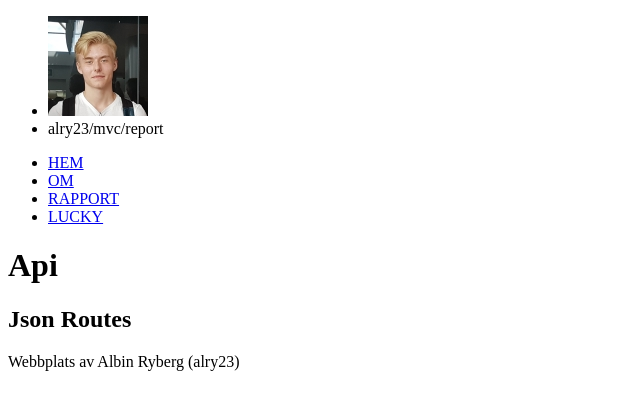
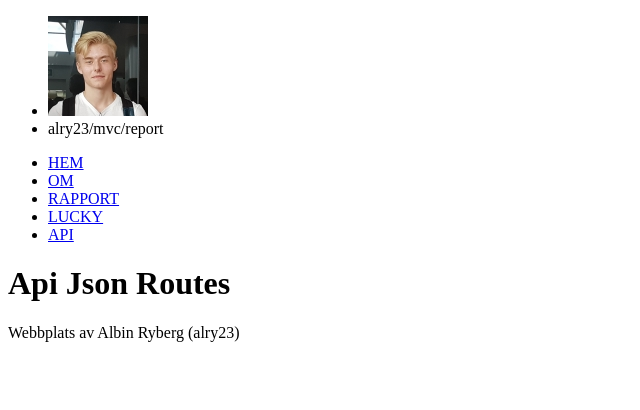
Before and after one commit to albinr/mvc-report, a Symfony app: template templates/api.html.twig in a window 1280 px wide. Shown: the top 410 px of the page, without its empty margins (0-640 px from the left). Run offline with Twig, Linux system fonts and the light colour scheme; the template is opened without the code that fills it, so the values that code supplies are empty; some libraries are stand-ins or nearby versions.

Commit message:
updated footer style and added link for quote api route

```diff
--- a/assets/styles/app.scss
+++ b/assets/styles/app.scss
@@ -33,6 +33,7 @@ embed,
 object,
 video {
     max-width: 100%;
+    display: block;
     /* height: 100%; */
 }
 
--- a/assets/styles/footer.scss
+++ b/assets/styles/footer.scss
@@ -1,6 +1,8 @@
 footer {
     margin-top: 25px;
+    padding: 30px;
     display: flex;
     justify-content: center;
     align-items: center;
+    background-color: $white;
 }
--- a/assets/styles/header.scss
+++ b/assets/styles/header.scss
@@ -4,3 +4,8 @@ header {
     background-color: $white;
     margin-bottom: 20px;
 }
+
+.banner {
+    height: 100px;
+    overflow: hidden;
+}
--- a/assets/styles/typography.scss
+++ b/assets/styles/typography.scss
@@ -14,7 +14,7 @@ h1 {
 h2 {
     font-size: 2rem;
     margin-bottom: 2.8rem;
-    border-bottom: 1px solid $blue;
+    border-bottom: 1px solid lighten($blue,20%);
 }
 
 h4 {
--- a/templates/api.html.twig
+++ b/templates/api.html.twig
@@ -3,9 +3,8 @@
 {% block title %}Api{% endblock %}
 
 {% block body %}
-<h1>Api</h1>
-<h2>Json Routes</h2>
+<h1>Api Json Routes</h1>
 {% for key, route in routes %}
-        <a>{{key}}: {{ route }}</a>
+        <a href="{{ path('quote') }}">{{key}}: {{ route }}</a>
 {% endfor %}
 {% endblock %}
--- a/templates/base.html.twig
+++ b/templates/base.html.twig
@@ -32,6 +32,7 @@
                 <li><a href="{{ path('about') }}">OM</a></li>
                 <li><a href="{{ path('report') }}">RAPPORT</a></li>
                 <li><a href="{{ path('lucky') }}">LUCKY</a></li>
+                <li><a href="{{ path('api') }}">API</a></li>
             </ul>
         </nav>
     </header>
```
Also changed, not shown: assets/styles/navigation.scss (+6 -6 lines).
